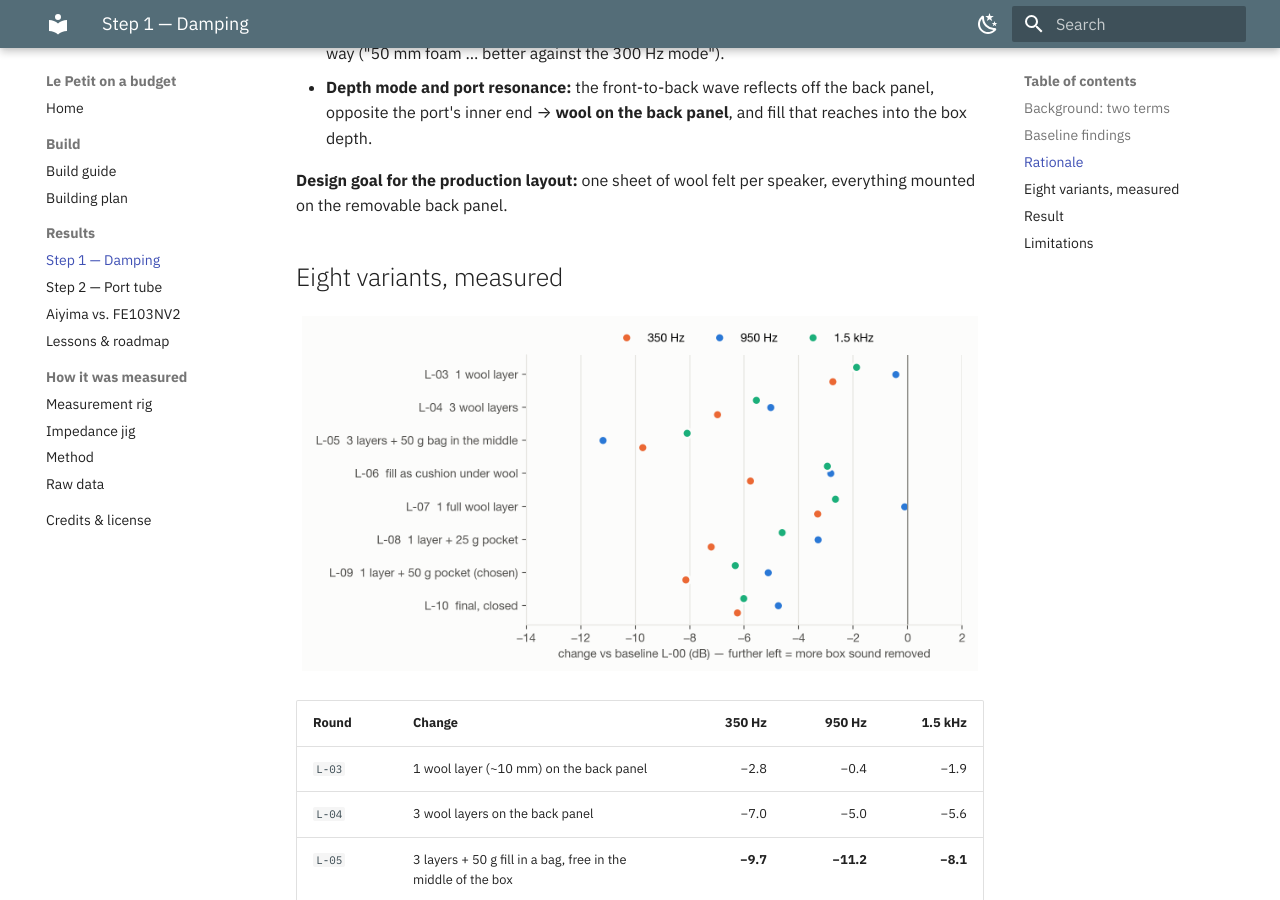
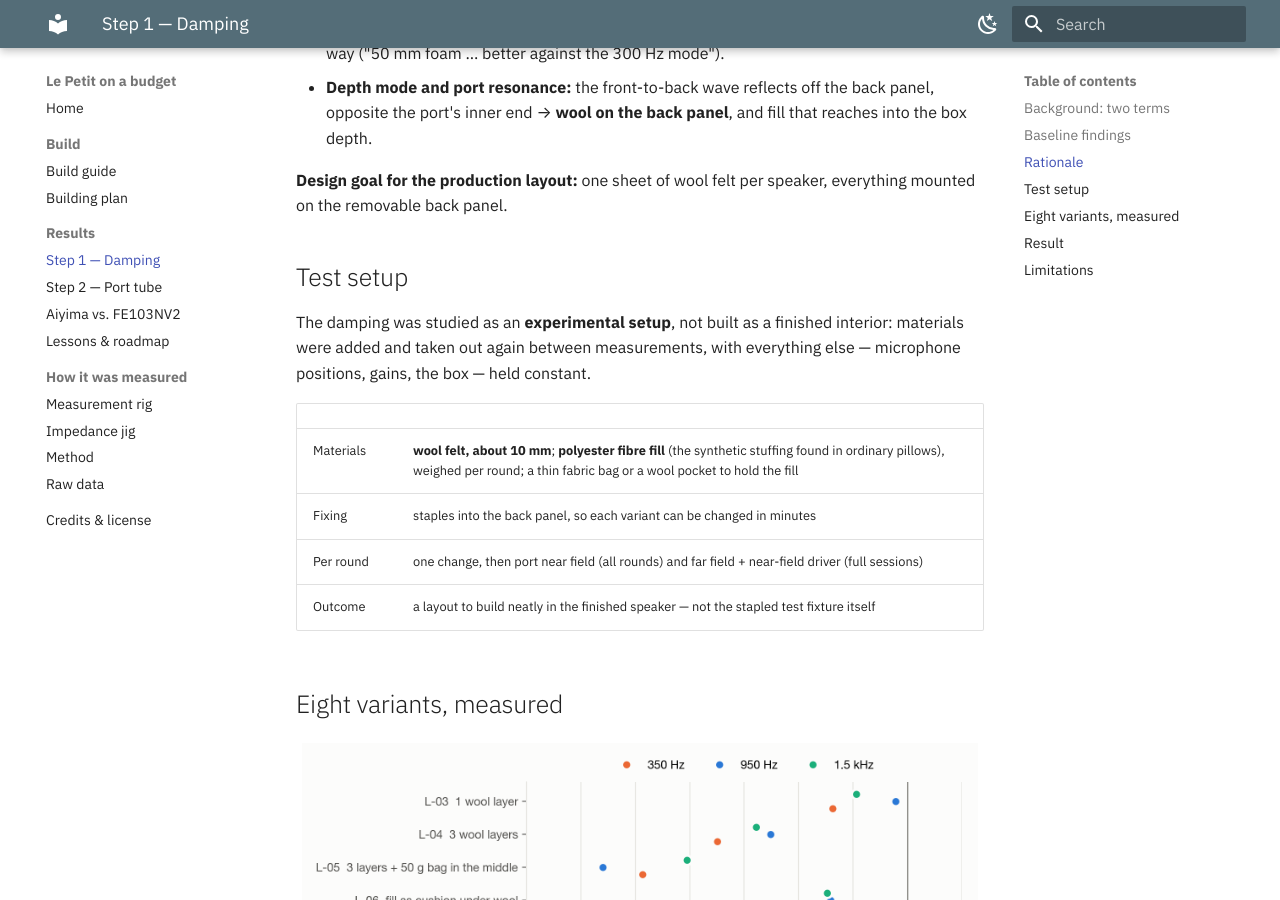
Before and after one commit to rich1704/le-petit-on-a-budget, an MkDocs documentation site: the page built from docs/05-step-1-damping.md, in a window 1280 px wide and 900 px high, scrolled down 1702 px. Built offline with MkDocs 1.6.1 and Material for MkDocs 9.7.7, drawn with Linux system fonts in a browser that asks for light colours; some of the changed text lies outside the part shown.

Commit message:
Damping: framed as an experimental test setup; materials named (wool felt ~10 mm, polyester pillow fill)
Co-Authored-By: Claude Opus 5.5 <noreply@anthropic.com>

```diff
--- a/docs/05-step-1-damping.md
+++ b/docs/05-step-1-damping.md
@@ -50,6 +50,19 @@ Porous material absorbs where the air *moves*, not where pressure builds:
 **Design goal for the production layout:** one sheet of wool felt per speaker, everything mounted
 on the removable back panel.
 
+## Test setup
+
+The damping was studied as an **experimental setup**, not built as a finished interior: materials were
+added and taken out again between measurements, with everything else — microphone positions, gains,
+the box — held constant.
+
+| | |
+| --- | --- |
+| Materials | **wool felt, about 10 mm**; **polyester fibre fill** (the synthetic stuffing found in ordinary pillows), weighed per round; a thin fabric bag or a wool pocket to hold the fill |
+| Fixing | staples into the back panel, so each variant can be changed in minutes |
+| Per round | one change, then port near field (all rounds) and far field + near-field driver (full sessions) |
+| Outcome | a layout to build neatly in the finished speaker — not the stapled test fixture itself |
+
 ## Eight variants, measured
 
 ![Change of the three problem peaks for each damping variant](assets/charts/step1-rounds.png)
@@ -79,8 +92,8 @@ panel, better than three plain layers, within 1.5 dB of `L-05` at 350 Hz. Only t
 | ![L-06: fill pressed flat under wool](assets/photos/damping-L-06-cushion.jpg) | ![L-08: one layer + 25 g pocket](assets/photos/damping-L-08-pocket-25g.jpg) | ![L-09: one layer + 50 g pocket](assets/photos/damping-L-09-pocket-50g.jpg) |
 | `L-06`: fill pressed flat — about half the effect of a puffy pocket | `L-08`: one layer + 25 g pocket | `L-09`: one layer + 50 g pocket |
 
-*Prototype fixtures, built to be changed between rounds. The finished speakers get the same layout,
-neatly made.*
+*Test setup: material stapled in so it could be added, moved or removed between rounds. The finished
+speakers get the same layout, neatly made.*
 
 </details>
 
@@ -126,5 +139,5 @@ the box, not on the driver. In the room, at the mic, the 350 Hz region dropped ~
 - Port near-field data above ≈ 1.6 kHz are relative comparisons at a fixed position, not absolute
   levels.
 - The friction-fit back panel's seating was the largest uncontrolled variable in the bass.
-- The damping was measured as prototype fixtures; the neat production version gets one confirming
+- The damping was measured as a test setup; the neat production version gets one confirming
   measurement.
```
Also changed, not shown: README.md (+7 -1 lines), docs/01-build.md (+7 -3 lines), docs/index.md (+7 -1 lines).
